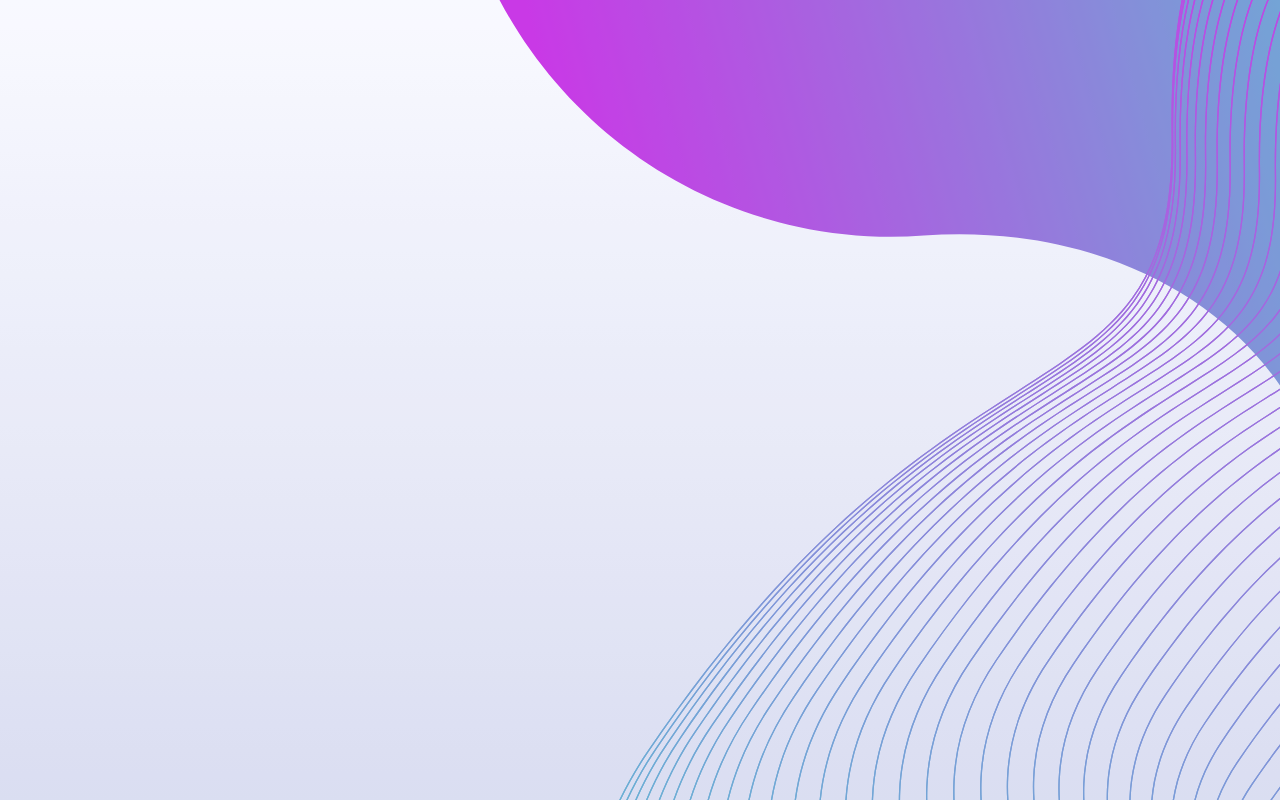
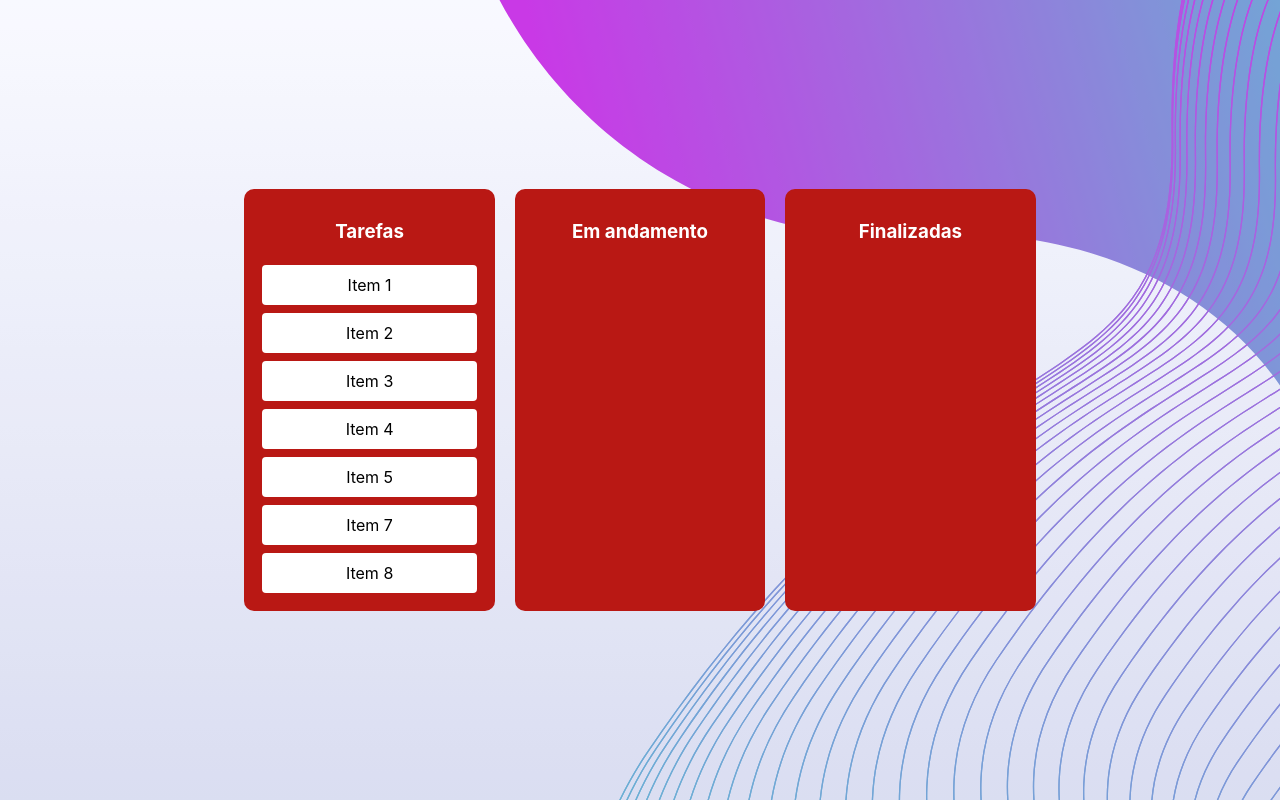
Before and after one commit to StanleyFerreiraC/Gerenciador, a React (Vite) app: page /1 in a window 1280 px wide. Before the commit this address had no page. Built offline with nearby package versions, Linux system fonts and the light colour scheme.

Commit message:
dev cards and screen projeto

```diff
--- a/package.json
+++ b/package.json
@@ -12,6 +12,7 @@
   "dependencies": {
     "@emotion/react": "^11.11.4",
     "@emotion/styled": "^11.11.5",
+    "@hello-pangea/dnd": "^16.6.0",
     "@mui/icons-material": "^5.15.15",
     "@mui/material": "^5.15.15",
     "@mui/system": "^5.15.15",
@@ -19,6 +20,7 @@
     "localforage": "^1.10.0",
     "match-sorter": "^6.3.4",
     "react": "^18.2.0",
+    "react-beautiful-dnd": "^13.1.1",
     "react-dom": "^18.2.0",
     "react-router-dom": "^6.22.3",
     "sort-by": "^1.2.0"
--- a/src/App.css
+++ b/src/App.css
@@ -12,6 +12,17 @@
   background-color: #8c28a0;
   cursor: pointer;
   transition: transform 0.3s ease;
+}
+
+.App-header {
+  background-color: #282c34;
+  min-height: 100vh;
+  display: flex;
+  flex-direction: column;
+  align-items: center;
+  justify-content: center;
+  font-size: calc(10px + 2vmin);
+  color: white;
 }
 
 .add:hover {
@@ -37,6 +48,15 @@
 .icons:hover {
   transition: scale 0.3s;
   scale: 1.3;
+}
+
+.nomeDoProjeto{
+  color: antiquewhite;
+}
+
+.nomeDoProjeto:hover{
+  transition: scale 0.3s;
+  scale: 1.02;
 }
 
 
--- a/src/Components/Card.jsx
+++ b/src/Components/Card.jsx
@@ -1,39 +1,48 @@
 import React from "react";
+import { Link } from "react-router-dom";
 import "../App.css";
 import ArchiveOutlinedIcon from "@mui/icons-material/ArchiveOutlined";
 import MoreVertOutlinedIcon from "@mui/icons-material/MoreVertOutlined";
+import DeleteIcon from "@mui/icons-material/Delete";
 import Box from "@mui/material/Box";
 import Container from "@mui/material/Container";
 
-const Card = ({getCards}) => {
+
+const Card = ({ cards, apagarcard }) => {
   return (
     <Container
       className="cards"
       sx={{
         height: "100%",
-        minWidth: "25%",
+        width: "80%",
         borderRadius: "20px",
         backgroundColor: "#b91814",
         display: "flex",
         alignItems: "center",
+        marginBottom: "10px",
       }}
     >
+
       <Box
         sx={{
           minWidth: "80%",
         }}
       >
+        <Link  to={`/${cards}`}>
         <p
+          className="nomeDoProjeto"
           style={{
             fontSize: "30px",
             textAlign: "left",
             paddingLeft: "30px",
           }}
         >
-          PROJETO
+          {cards}
         </p>
+        </Link>
       </Box>
-      <MoreVertOutlinedIcon onClick={getCards} className="icons" />
+
+      <DeleteIcon onClick={() => apagarcard(cards)} className="icons" />
       <ArchiveOutlinedIcon className="icons" />
     </Container>
   );
--- a/src/Components/CreateCard.jsx
+++ b/src/Components/CreateCard.jsx
@@ -3,8 +3,6 @@ import React from "react";
 import Box from "@mui/material/Box";
 import Grid from "@mui/material/Grid";
 import TextField from "@mui/material/TextField";
-import { styled } from "@mui/material/styles";
-import Container from "@mui/material/Container";
 import Button from "@mui/material/Button";
 import FileDownloadOutlinedIcon from "@mui/icons-material/FileDownloadOutlined";
 
@@ -15,6 +13,8 @@ const CreateCard = ({
   setEnddate,
   handlerCreateCard,
   error,
+  currentDate,
+  maxDateString,
 }) => {
   return (
     <Box
@@ -97,6 +97,13 @@ const CreateCard = ({
           >
             <TextField
               name="initdate"
+              size="small"
+              type="date"
+              id="dateInput"
+              inputProps={{
+                min: currentDate, // Define a data mínima como a data atual
+                max: maxDateString, // Define a data máxima como 2070
+              }}
               onChange={(e) => setInitdate(e.target.value)}
               sx={{
                 borderRadius: "10px",
@@ -104,14 +111,16 @@ const CreateCard = ({
                 width: "50%",
                 color: "#1f1e1ebb;",
               }}
-              size="small"
-              type="date"
             />
             <TextField
               sx={{
                 borderRadius: "10px",
                 width: "50%",
                 color: "#1f1e1ebb;",
+              }}
+              inputProps={{
+                min: currentDate, // Define a data mínima como a data atual
+                max: maxDateString, // Define a data máxima como 2070
               }}
               onChange={(e) => setEnddate(e.target.value)}
               size="small"
--- a/src/Pages/Home.jsx
+++ b/src/Pages/Home.jsx
@@ -1,4 +1,4 @@
-import React, { useState } from "react";
+import React, { useState, useEffect } from "react";
 import Add from "../assets/add.svg";
 import "../App.css";
 import Card from "../Components/Card";
@@ -13,15 +13,16 @@ const Home = () => {
   const [projectname, setProjectname] = useState("");
   const [initdate, setInitdate] = useState("");
   const [enddate, setEnddate] = useState("");
+  const [cards, setCards] = useState([]);
   const [error, setError] = useState("");
 
   const toggleVisibility = () => {
     setIsVisible(!isVisible);
   };
 
-  const getCards = async (e) => {
-    e.preventDefault();
-
+  //Função para pegar as informações dos cards existentes
+  useEffect(() => {
+    const getCards = async () => {
       try {
         const response = await axios.get(
           "http://localhost:3000/getCard",
@@ -31,7 +32,8 @@ const Home = () => {
           }
         );
         if (response.status === 200) {
-        console.log(response);
+          const nameCards = response.data.map((card) => card.projectname);
+          setCards(nameCards);
         }
       } catch (error) {
         if (!error?.response) {
@@ -40,11 +42,15 @@ const Home = () => {
       }
     };
 
+    getCards();
+  }, []);
+
+  //Função para criar novos cards
   const handlerCreateCard = async (e) => {
     e.preventDefault();
     console.log(projectname, initdate, enddate);
 
-    //Se o campo estiver vazio mostre a mensagem
+    //Se o campo estiver vazio mostre a menssagem
     if (!projectname.trim() || !initdate.trim() || !enddate.trim()) {
       setError("Preencha todos os campos");
       console.log(error);
@@ -62,7 +68,7 @@ const Home = () => {
       if (response.status === 200) {
         setIsVisible(!isVisible);
         setError("");
-        getCards;
+        window.location.reload();
       }
     } catch (error) {
       if (!error?.response) {
@@ -70,6 +76,28 @@ const Home = () => {
       }
     }
   };
+
+  const apagarcard = async (cards) => {
+    const respostaConfirm = window.confirm(
+      "Você quer realmente deletar esse projeto ?"
+    );
+    if (respostaConfirm) {
+      try {
+        await axios.delete(`http://localhost:3000/deleteCard/`, {
+          data: { cards },
+        });
+        window.location.reload();
+      } catch (error) {
+        console.log(error);
+      }
+    }
+  };
+
+  const currentDate = new Date().toISOString().split("T")[0];
+
+  const maxDate = new Date();
+  maxDate.setFullYear(maxDate.getFullYear() + 50);
+  const maxDateString = maxDate.toISOString().split("T")[0];
 
   return (
     <Container maxWidth="sm">
@@ -81,9 +109,13 @@ const Home = () => {
             alignItems: "center",
             fontWeight: "bold",
             height: "100%",
+            cursor: "pointer",
           }}
         >
-          <Card  getCards={getCards}/>
+          {cards.length > 0 &&
+            cards.map((cards, index) => (
+              <Card key={index} cards={cards} apagarcard={apagarcard} />
+            ))}
           <Box
             className="add"
             style={{
@@ -113,6 +145,8 @@ const Home = () => {
           setEnddate={setEnddate}
           handlerCreateCard={handlerCreateCard}
           toggleVisibility={toggleVisibility}
+          currentDate={currentDate}
+          maxDateString={maxDateString}
         />
       )}
     </Container>
--- /dev/null
+++ b/src/Pages/Projeto.jsx
@@ -0,0 +1,153 @@
+import React, { useState } from "react";
+import { DragDropContext, Draggable, Droppable } from "@hello-pangea/dnd";
+import Container from "@mui/material/Container";
+import Grid from "@mui/material/Grid";
+import Box from "@mui/material/Box";
+
+const Projeto = () => {
+  const [columns, setColumns] = useState({
+    "column-1": {
+      id: "column-1",
+      title: "Tarefas",
+      items: [
+        "Item 1",
+        "Item 2",
+        "Item 3",
+        "Item 4",
+        "Item 5",
+        "Item 7",
+        "Item 8",
+      ],
+    },
+    "column-2": {
+      id: "column-2",
+      title: "Em andamento",
+      items: [],
+    },
+    "column-3": {
+      id: "column-3",
+      title: "Finalizadas",
+      items: [],
+    },
+  });
+
+  const handleDragEnd = (result) => {
+    const { source, destination } = result;
+
+    //  Se for retirado da lista
+    if (!destination) return;
+
+    // Se cair na mesma lista e na mesma posição
+    if (
+      source.droppableId === destination.droppableId &&
+      source.index === destination.index
+    )
+      return;
+
+    const start = columns[source.droppableId];
+    const finish = columns[destination.droppableId];
+
+    // Se cair na mesma lista
+    if (start === finish) {
+      const newItems = Array.from(start.items);
+      newItems.splice(source.index, 1);
+      newItems.splice(destination.index, 0, result.draggableId);
+
+      const newColumn = {
+        ...start,
+        items: newItems,
+      };
+
+      setColumns({
+        ...columns,
+        [start.id]: newColumn,
+      });
+    } else {
+      const startItems = Array.from(start.items);
+      startItems.splice(source.index, 1);
+      const newStart = {
+        ...start,
+        items: startItems,
+      };
+
+      const finishItems = Array.from(finish.items);
+      finishItems.splice(destination.index, 0, result.draggableId);
+      const newFinish = {
+        ...finish,
+        items: finishItems,
+      };
+
+      setColumns({
+        ...columns,
+        [start.id]: newStart,
+        [finish.id]: newFinish,
+      });
+    }
+  };
+
+  return (
+    <Container>
+      <DragDropContext onDragEnd={handleDragEnd}>
+        <Box
+          style={{
+            color: "black",
+            borderRadius: 10,
+            display: "flex",
+            justifyContent: "center",
+            gap: 20,
+          }}
+        >
+          {Object.values(columns).map((column) => (
+            <Droppable key={column} droppableId={column.id}>
+              {(provided) => (
+                <Box
+                  style={{
+                    color: "black",
+                    backgroundColor: "#b91814",
+                    width: "20%",
+                    minHeight: "50%",
+                    padding: 10,
+                    borderRadius: 10,
+                  }}
+                  {...provided.droppableProps}
+                  ref={provided.innerRef}
+                >
+                  <h3
+                    style={{
+                      color: "white",
+                    }}
+                  >
+                    {column.title}
+                  </h3>
+                  {column.items.map((item, index) => (
+                    <Draggable key={item} draggableId={item} index={index}>
+                      {(provided) => (
+                        <Box
+                          ref={provided.innerRef}
+                          {...provided.draggableProps}
+                          {...provided.dragHandleProps}
+                          style={{
+                            ...provided.draggableProps.style,
+                            margin: "8px",
+                            padding: "8px",
+                            backgroundColor: "white",
+                            borderRadius: "4px",
+                          }}
+                        >
+                          {item}
+                        </Box>
+                      )}
+                    </Draggable>
+                  ))}
+                  {provided.placeholder}
+                </Box>
+              )}
+            </Droppable>
+          ))}
+        </Box>
+      </DragDropContext>
+    </Container>
+  );
+};
+
+export default Projeto;
--- a/src/main.jsx
+++ b/src/main.jsx
@@ -1,9 +1,10 @@
 import React from "react";
 import ReactDOM from "react-dom/client";
-import {  BrowserRouter as Router, Routes, Route } from "react-router-dom";
+import { BrowserRouter as Router, Routes, Route } from "react-router-dom";
 import App from "./App.jsx";
 import Login from "./Pages/Login";
 import Home from "./Pages/Home";
+import Projeto from "./Pages/Projeto";
 import "./index.css";
 
 ReactDOM.createRoot(document.getElementById("root")).render(
@@ -13,8 +14,9 @@ ReactDOM.createRoot(document.getElementById("root")).render(
         <Route path="/" element={<App />}>
           <Route path="/" element={<Login />} />
           <Route path="/home" element={<Home />} />
+          <Route path="/:cards" element={<Projeto />} />
         </Route>
-        </Routes>
+      </Routes>
     </Router>
   </React.StrictMode>
 );
```
Also changed, not shown: src/Components/Collum.jsx (added, +9 -0 lines), src/Components/LoginBackup.jsx (+58 -96 lines), 1 other file (tests, documents, lock files or other folders). Lines whose indentation alone changed are shown as unchanged.
